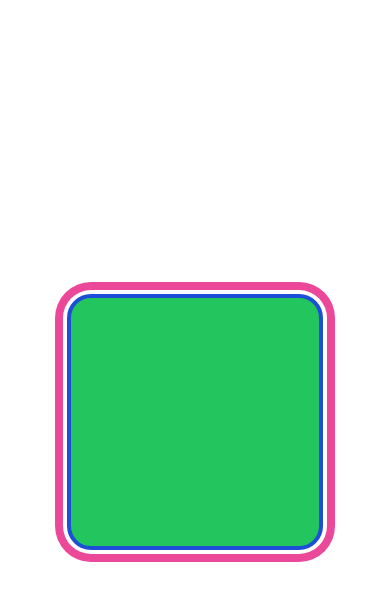
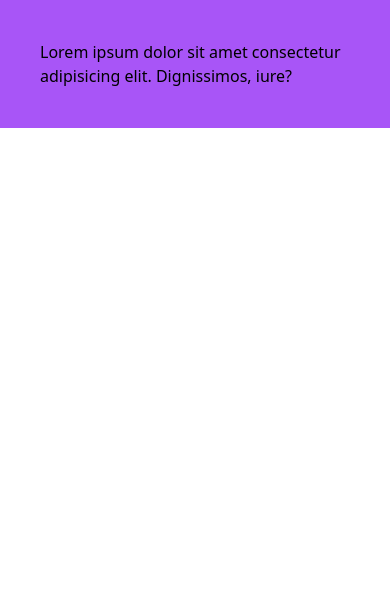
Before and after one commit to subash-gautam/learning-tailwind-css, a React (Vite) app: page / in a window 390 px wide. Shown: the top 600 px of the page. Built offline with nearby package versions, Linux system fonts and the light colour scheme.

Commit message:
Responsive Design

```diff
--- a/src/App.jsx
+++ b/src/App.jsx
@@ -4,9 +4,10 @@ import Card from "./components/Card";
 function App() {
     return (
         <>
-            <div className="flex justify-center items-center min-h-screen">
-                <div className="ring-offset-4 ring-8 ring-pink-500 w-64 h-64 bg-green-500 border-4 border-blue-700 rounded-3xl"></div>
-            </div>
+            <h1 className="bg-purple-500 md:bg-green-500 lg:bg-red-500 p-10">
+                Lorem ipsum dolor sit amet consectetur adipisicing elit.
+                Dignissimos, iure?
+            </h1>
         </>
     );
 }
```
